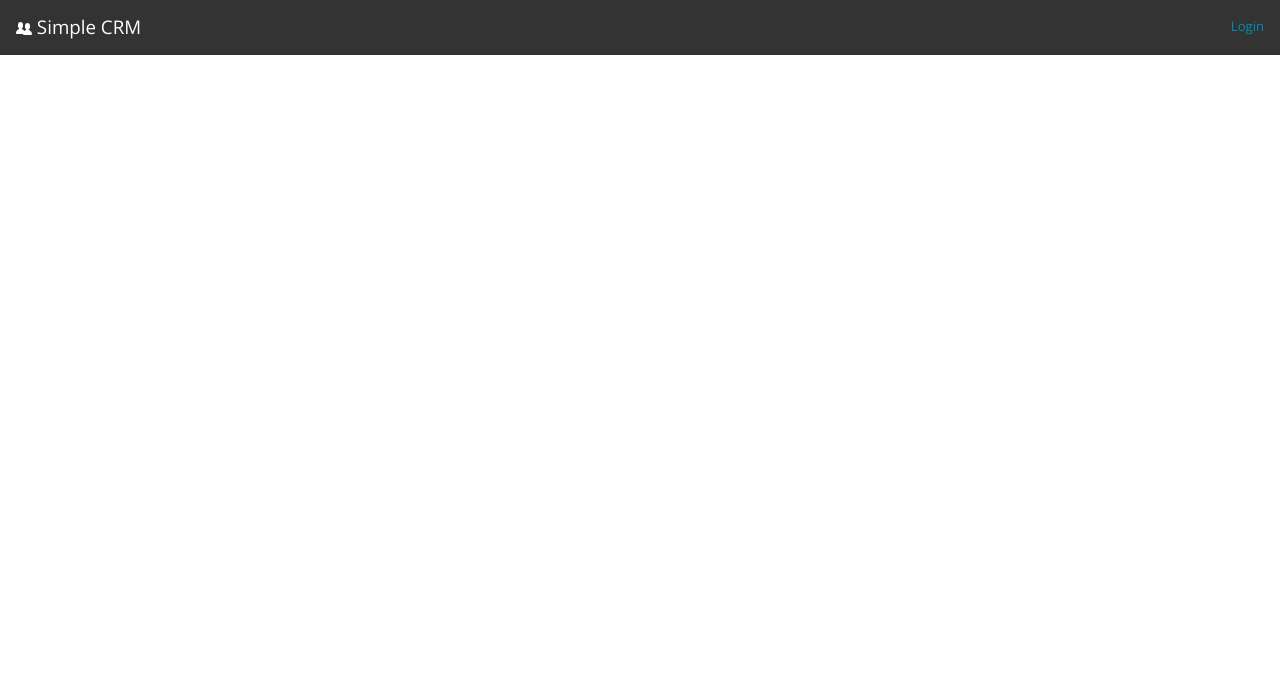
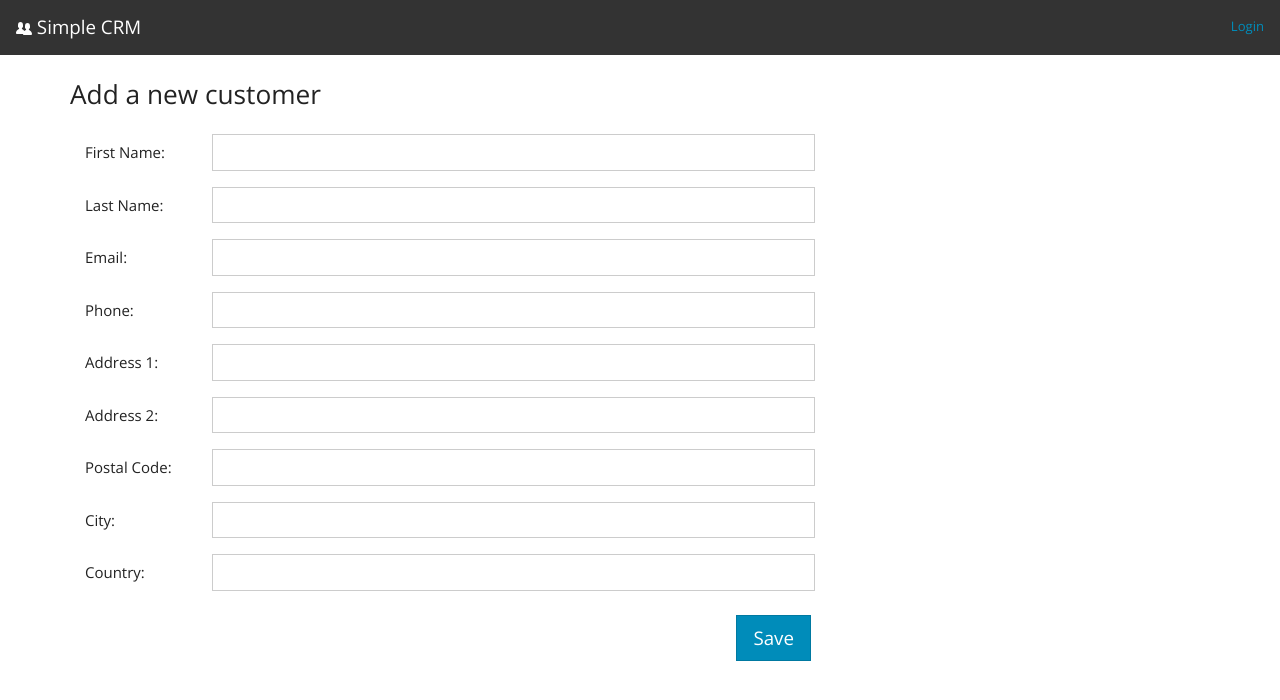
Before and after one commit to SophieHau/week6-project-CRM, a Flask app: template templates/customer/add.html in a window 1280 px wide. Shown: the top 700 px of the page. Run offline with Flask 2, Linux system fonts and the light colour scheme; the template is opened without the code that fills it, so the values that code supplies are empty; some libraries are stand-ins or nearby versions.

Commit message:
adding customer

```diff
--- a/app.py
+++ b/app.py
@@ -15,8 +15,10 @@ def check_for_logged_in():
     '''Check if there is a user currently logged in.
     If not, redirect to the login page. Otherwise do nothing.'''
     auth = Auth()
-    if auth.is_logged_in() == False:
-        return redirect(url_for('login'))
+    if auth.is_logged_in():
+        return True
+    else:
+        return False
 
 
 def check_for_valid_customer_id(customer_id):
@@ -48,9 +50,11 @@ def logout():
 @app.route("/")
 @app.route("/customers/")
 def show_customers():
-    check_for_logged_in()
-    customers = Customer.get_all()
-    return render_template('customer/show-list.html', customers=customers)
+    if check_for_logged_in() == True:
+        customers = Customer.get_all()
+        return render_template('customer/show-list.html', customers=customers)
+    else:
+        return redirect(url_for('login'))
 
 
 @app.route("/customers/add/", methods=['GET', 'POST'])
@@ -63,7 +67,31 @@ def add_customer():
     3. Create a new Customer object with all the above data.
     4. Save it to the database.
     5. Redirect to the /customers/ page.'''
-    pass
+    if check_for_logged_in() == True:
+
+        if request.method == 'POST':
+            first_name = request.form.get('first_name')
+            last_name = request.form.get('last_name')
+            email = request.form.get('email')
+            phone = request.form.get('phone')
+            address1 = request.form.get('address1')
+            address2 = request.form.get('address2')
+            postal_code = request.form.get('postal_code')
+            city = request.form.get('city')
+            country = request.form.get('country')
+            customer_id = None
+
+            auth = Auth()
+            current_user = auth.get_current_user()
+            user_id = current_user['user_id']
+            c = Customer(first_name, last_name, email, phone, address1, address2, postal_code, city, country, customer_id, user_id)
+            c.save()
+            return redirect(url_for('show_customers'))
+
+        return render_template('customer/add.html')
+
+    else:
+        return redirect(url_for('login'))
 
 @app.route("/customers/<int:customer_id>/edit/", methods=['GET', 'POST'])
 def edit_customer(customer_id):
@@ -86,9 +114,11 @@ def show_customer(customer_id):
     Get customer object that matches the given customer id.
     Get a list of calls that are associated with the given customer id.
     Render the 'customer/show-one.html' template with the above data.'''
-    check_for_logged_in()
-    customer = Customer.get(customer_id)
-    return render_template('customer/show-one.html', customer=customer)
+    if check_for_logged_in() == True:
+        customer = Customer.get(customer_id)
+        return render_template('customer/show-one.html', customer=customer)
+    else:
+        return redirect(url_for('login'))
 
 
 
--- a/templates/customer/add.html
+++ b/templates/customer/add.html
@@ -1,4 +1,74 @@
 {% extends "base.html" %}
 {% block content %}
 {# Page to add a new customer. #}
+
+<div class="container">
+	<div class="row mt-4 mb-3">
+		<h3>Add a new customer</h3>
+	</div>
+	<div class="row mt-3">
+		<div class="col-8">
+			<form method="post">
+			    <div class="form-group row">
+    				<label class="col-sm-2 col-form-label">First Name:</label>
+    				<div class="col-sm-10">
+     				<input type="text" class="form-control" name="first_name">
+    				</div>
+  				</div>
+  				<div class="form-group row">
+    				<label class="col-sm-2 col-form-label">Last Name:</label>
+    				<div class="col-sm-10">
+     				<input type="text" class="form-control" name="last_name">
+    				</div>
+  				</div>
+  				<div class="form-group row">
+    				<label class="col-sm-2 col-form-label">Email:</label>
+    				<div class="col-sm-10">
+     				<input type="text" class="form-control" name="email">
+    				</div>
+  				</div>
+  				<div class="form-group row">
+    				<label class="col-sm-2 col-form-label">Phone:</label>
+    				<div class="col-sm-10">
+     				<input type="text" class="form-control" name="phone">
+    				</div>
+  				</div>
+  				<div class="form-group row">
+    				<label class="col-sm-2 col-form-label">Address 1:</label>
+    				<div class="col-sm-10">
+     				<input type="text" class="form-control" name="address1">
+    				</div>
+  				</div>
+  				<div class="form-group row">
+    				<label class="col-sm-2 col-form-label">Address 2:</label>
+    				<div class="col-sm-10">
+     				<input type="text" class="form-control" name="address2">
+    				</div>
+  				</div>
+  				<div class="form-group row">
+    				<label class="col-sm-2 col-form-label">Postal Code:</label>
+    				<div class="col-sm-10">
+     				<input type="text" class="form-control" name="postal_code">
+    				</div>
+  				</div>
+  				<div class="form-group row">
+    				<label class="col-sm-2 col-form-label">City:</label>
+    				<div class="col-sm-10">
+     				<input type="text" class="form-control" name="city">
+    				</div>
+  				</div>
+  				<div class="form-group row">
+    				<label class="col-sm-2 col-form-label">Country:</label>
+    				<div class="col-sm-10">
+     				<input type="text" class="form-control" name="country">
+    				</div>
+  				</div>
+  				<div class="form-group row mt-2 mr-1 float-right">
+      				<button type="submit" class="btn btn-primary btn-lg">Save</button>
+  				</div>
+			</form>
+		</div>
+	</div>
+</div>
+
 {% endblock %}
--- a/templates/customer/show-list.html
+++ b/templates/customer/show-list.html
@@ -10,7 +10,7 @@ Clicking on each customer in the list should take you to a page to view the cust
 <div class="container">
 	<div class="row mt-5 mb-3">
 		<h3>Customers</h3>
-		<a class="btn btn-primary ml-3" href="#" role="button">Add</a>
+		<a class="btn btn-primary ml-3" href="{{ url_for('add_customer') }}" role="button">Add</a>
 	</div>
 </div>
 <div class="container">
```
Also changed, not shown: auth.py (+8 -1 lines), customer.py (+6 -2 lines), templates/customer/edit.html (+69 -0 lines).
